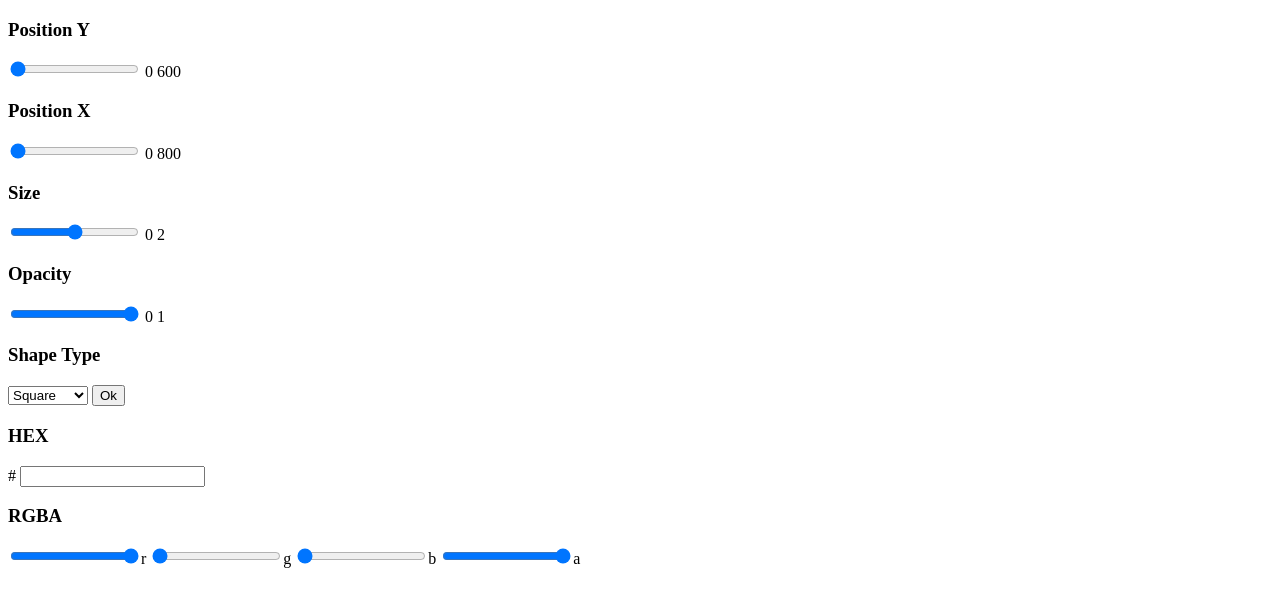
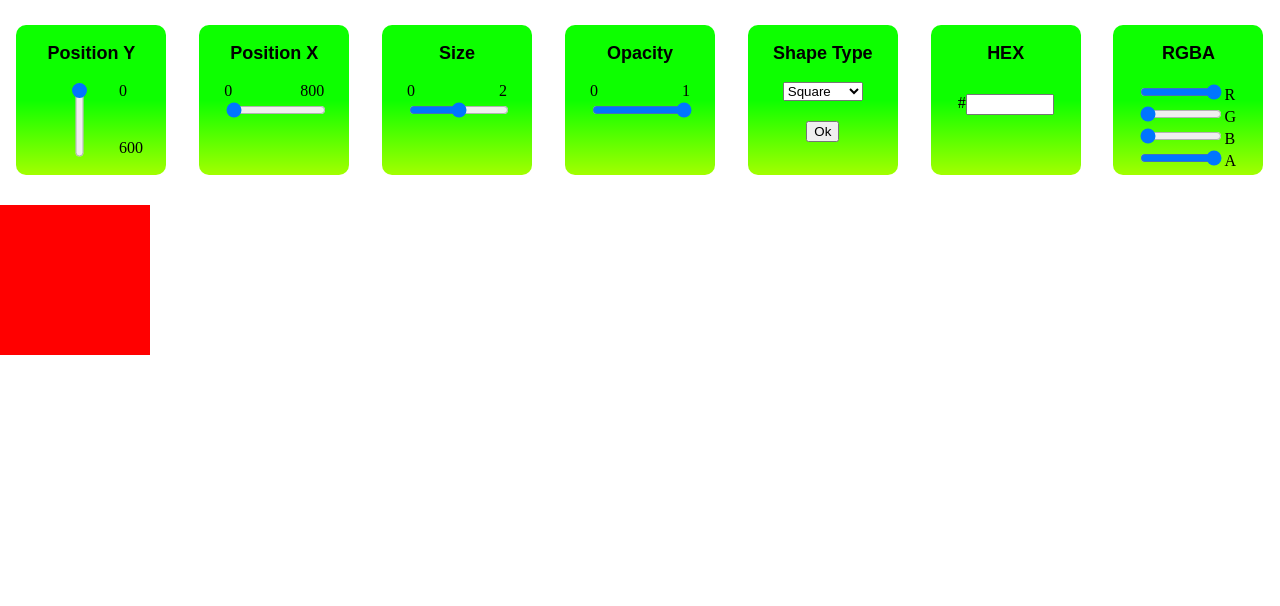
Before and after one commit to SomSingh23/Block-Play, a plain HTML site: page index.html in a window 1280 px wide. Drawn offline with Linux system fonts and the light colour scheme.

Commit message:
added basic css properties

```diff
--- a/css/my.css
+++ b/css/my.css
@@ -1,3 +1,82 @@
 body {
-  background-color: rgb(255, 255, 255);
+  margin: 0;
 }
+.block-heading {
+  text-align: center;
+  font-family: Arial;
+  font-size: 18px;
+}
+
+.block {
+  border-radius: 10px;
+  background: linear-gradient(rgb(13, 255, 0) 50%, rgb(162, 255, 0) 100%);
+
+  height: 150px;
+  width: 150px;
+}
+
+.menu {
+  margin-top: 25px;
+  display: flex;
+  justify-content: space-around;
+}
+.vertical input {
+  transform: rotate(90deg);
+  width: 75px;
+}
+.vertical {
+  margin: 0 auto;
+  height: 75px;
+  width: 75px;
+  display: flex;
+  justify-content: center;
+  align-items: center;
+}
+.vertical label {
+  height: 100%;
+  display: flex;
+  flex-direction: column;
+  justify-content: space-between;
+}
+.horizontal {
+  width: 100px;
+  margin: 0 auto;
+}
+.horizontal input {
+  width: 100%;
+}
+.horizontal label {
+  display: flex;
+  justify-content: space-between;
+  width: 100%;
+}
+.middle {
+  width: 75px;
+  height: 60px;
+  display: flex;
+  flex-direction: column;
+  justify-content: space-between;
+  align-items: center;
+  margin: 0 auto;
+}
+.hex-container {
+  margin-top: 30px;
+  display: flex;
+  justify-content: center;
+}
+#HEX {
+  width: 80px;
+}
+.last-one {
+  width: 100px;
+  margin: 0 auto;
+}
+.last-one input {
+  width: 82px;
+}
+.result {
+  height: 150px;
+  width: 150px;
+  margin-top: 30px;
+  background: red;
+}
--- a/index.html
+++ b/index.html
@@ -11,28 +11,29 @@
     <div class="menu">
       <div class="block">
         <h3 class="block-heading">Position Y</h3>
-        <div class="wrapper">
+        <div class="wrapper vertical">
           <input type="range" id="pos-y" min="0" max="600" value="0" />
           <label for="pos-y"><span>0</span> <span>600</span></label>
         </div>
       </div>
       <div class="block">
         <h3 class="block-heading">Position X</h3>
-        <div class="wrapper">
+        <div class="wrapper horizontal">
+          <label for="pos-x"><span>0</span> <span>800</span></label>
           <input type="range" id="pos-x" min="0" max="600" value="0" />
-          <label for="pos-x"><span>0</span> <span>800</span></label>
         </div>
       </div>
       <div class="block">
         <h3 class="block-heading">Size</h3>
-        <div class="wrapper">
+        <div class="wrapper horizontal">
+          <label for="pos-y"><span>0</span> <span>2</span></label>
           <input type="range" id="Size" min="0" max="2" step="0.1" value="1" />
-          <label for="pos-y"><span>0</span> <span>2</span></label>
         </div>
       </div>
       <div class="block">
         <h3 class="block-heading">Opacity</h3>
-        <div class="wrapper">
+        <div class="wrapper horizontal">
+          <label for="Opacity"><span>0</span> <span>1</span></label>
           <input
             type="range"
             id="Opacity"
@@ -41,12 +42,11 @@
             step="0.01"
             value="1"
           />
-          <label for="Opacity"><span>0</span> <span>1</span></label>
         </div>
       </div>
       <div class="block">
         <h3 class="block-heading">Shape Type</h3>
-        <div class="wrapper">
+        <div class="wrapper middle">
           <select id="shape-selector">
             <option value="1">Square</option>
             <option value="2">Circle</option>
@@ -57,23 +57,23 @@
       </div>
       <div class="block">
         <h3 class="block-heading">HEX</h3>
-        <div class="wrapper">
+        <div class="wrapper hex-container">
           <label for="HEX">#</label>
           <input type="text" id="HEX" />
         </div>
       </div>
       <div class="block">
         <h3 class="block-heading">RGBA</h3>
-        <div class="wrapper">
+        <div class="wrapper last-one">
           <input type="range" min="0" max="255" value="255" id="rgba-r" /><label
-            >r</label
+            >R</label
           >
           <input type="range" min="0" max="255" value="0" id="rgba-g" /><label
-            >g</label
+            >G</label
           >
 
           <input type="range" min="0" max="255" value="0" id="rgba-b" /><label
-            >b</label
+            >B</label
           >
           <input
             type="range"
@@ -82,11 +82,11 @@
             value="1"
             id="rgba-a"
             step="0.01"
-          /><label>a</label>
+          /><label>A</label>
         </div>
       </div>
     </div>
-    <div class="wrapper"></div>
+    <div class="wrapper result"></div>
     <script src="js/my.js"></script>
   </body>
 </html>
```
